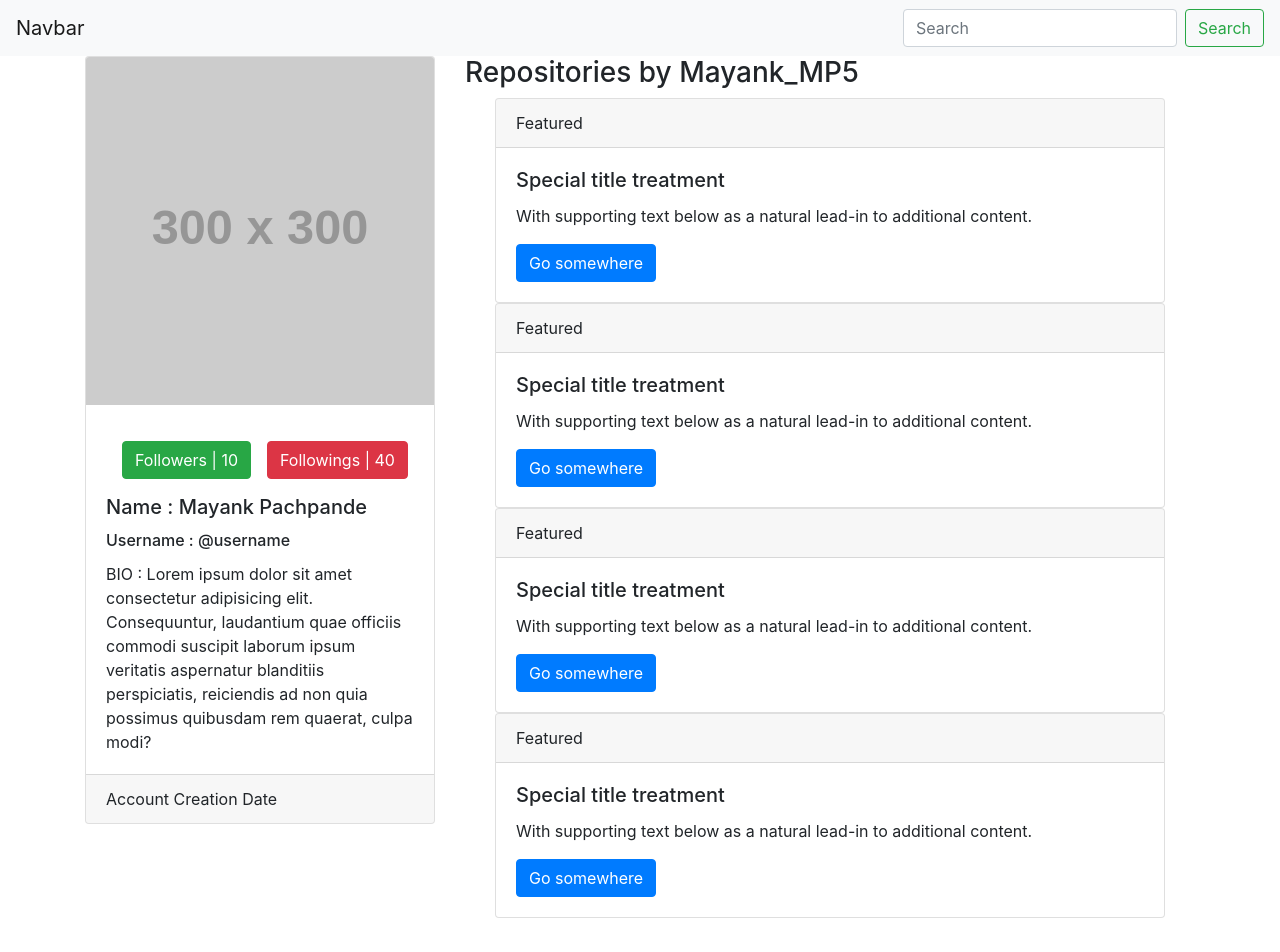
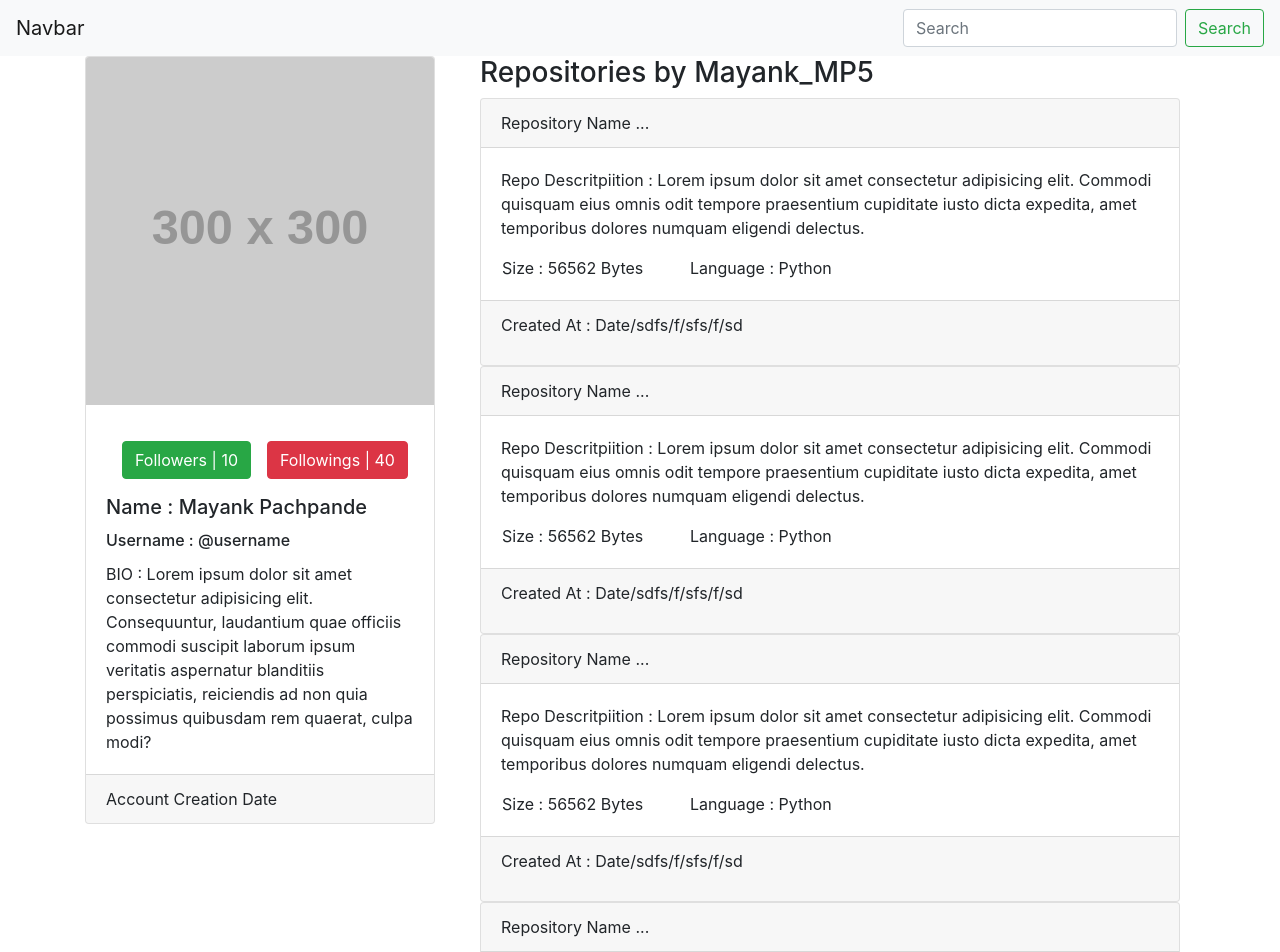
Before and after one commit to Mayank-MP05/Codersgram-React-Github-API, a React (Create React App) app: page / in a window 1280 px wide. Shown: the top 952 px of the page. Before the commit the page ends 918 px from the top, so only its background shows below. Built offline with nearby package versions, Linux system fonts and the light colour scheme.

Commit message:
Single Repository Card Added

```diff
--- a/src/components/Biocard.jsx
+++ b/src/components/Biocard.jsx
@@ -10,10 +10,10 @@ class Biocard extends React.Component {
           alt='Card image cap'
         />
         <div className='card-body'>
-          <a href='#' className='btn btn-success m-3'>
+          <a href='./followers' className='btn btn-success m-3'>
             Followers | 10
           </a>
-          <a href='#' className='btn btn-danger'>
+          <a href='./following' className='btn btn-danger'>
             Followings | 40
           </a>
           <h5 className='card-title'>Name : Mayank Pachpande</h5>
--- /dev/null
+++ b/src/components/Singlerepo.jsx
@@ -0,0 +1,28 @@
+import React from "react";
+
+class Singlerepo extends React.Component {
+  render() {
+    return (
+      <div className='card'>
+        <div className='card-header'>Repository Name ...</div>
+        <div className='card-body'>
+          <p className='card-text'>
+            Repo Descritpiition : Lorem ipsum dolor sit amet consectetur
+            adipisicing elit. Commodi quisquam eius omnis odit tempore
+            praesentium cupiditate iusto dicta expedita, amet temporibus dolores
+            numquam eligendi delectus.
+          </p>
+          <div className='row'>
+            <span className='w-25 mx-3'>Size : 56562 Bytes</span>
+            <span className='w-25'>Language : Python</span>
+          </div>
+        </div>
+        <div className='card-footer d-flex'>
+          <p>Created At : Date/sdfs/f/sfs/f/sd</p>
+        </div>
+      </div>
+    );
+  }
+}
+
+export default Singlerepo;
--- a/src/pages/Repos.jsx
+++ b/src/pages/Repos.jsx
@@ -1,66 +1,16 @@
 import React from "react";
+
+import Singlerepo from "./../components/Singlerepo";
 
 class Repos extends React.Component {
   render() {
     return (
       <div className='container'>
-        <div className='row'>
-          <h3>Repositories by Mayank_MP5</h3>
-        </div>
-        <div className='col'>
-          <div className='card'>
-            <div className='card-header'>Featured</div>
-            <div className='card-body'>
-              <h5 className='card-title'>Special title treatment</h5>
-              <p className='card-text'>
-                With supporting text below as a natural lead-in to additional
-                content.
-              </p>
-              <a href='#' className='btn btn-primary'>
-                Go somewhere
-              </a>
-            </div>
-          </div>
-          <div className='card'>
-            <div className='card-header'>Featured</div>
-            <div className='card-body'>
-              <h5 className='card-title'>Special title treatment</h5>
-              <p className='card-text'>
-                With supporting text below as a natural lead-in to additional
-                content.
-              </p>
-              <a href='#' className='btn btn-primary'>
-                Go somewhere
-              </a>
-            </div>
-          </div>
-          <div className='card'>
-            <div className='card-header'>Featured</div>
-            <div className='card-body'>
-              <h5 className='card-title'>Special title treatment</h5>
-              <p className='card-text'>
-                With supporting text below as a natural lead-in to additional
-                content.
-              </p>
-              <a href='#' className='btn btn-primary'>
-                Go somewhere
-              </a>
-            </div>
-          </div>
-          <div className='card'>
-            <div className='card-header'>Featured</div>
-            <div className='card-body'>
-              <h5 className='card-title'>Special title treatment</h5>
-              <p className='card-text'>
-                With supporting text below as a natural lead-in to additional
-                content.
-              </p>
-              <a href='#' className='btn btn-primary'>
-                Go somewhere
-              </a>
-            </div>
-          </div>
-        </div>
+        <h3>Repositories by Mayank_MP5</h3>
+        <Singlerepo />
+        <Singlerepo />
+        <Singlerepo />
+        <Singlerepo />
       </div>
     );
   }
```
